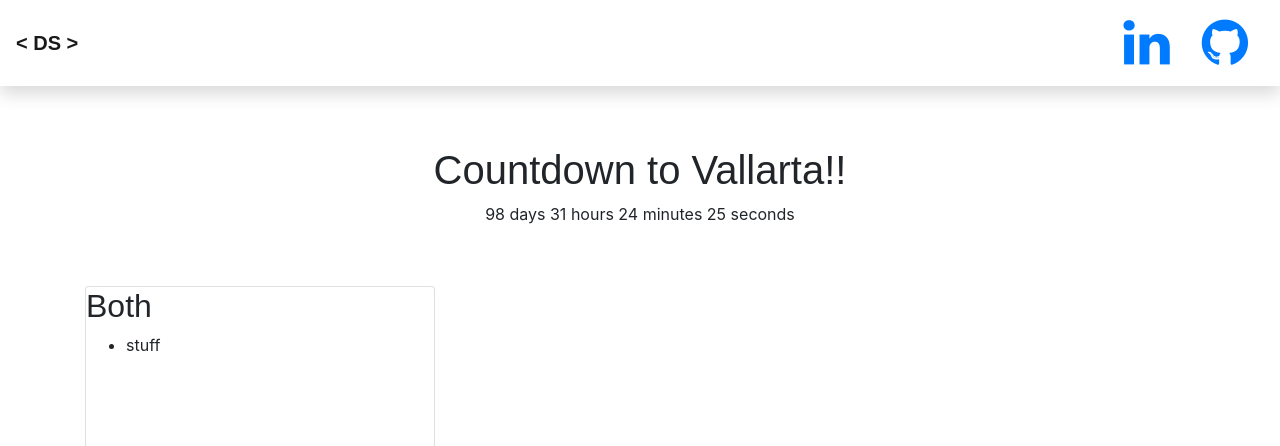
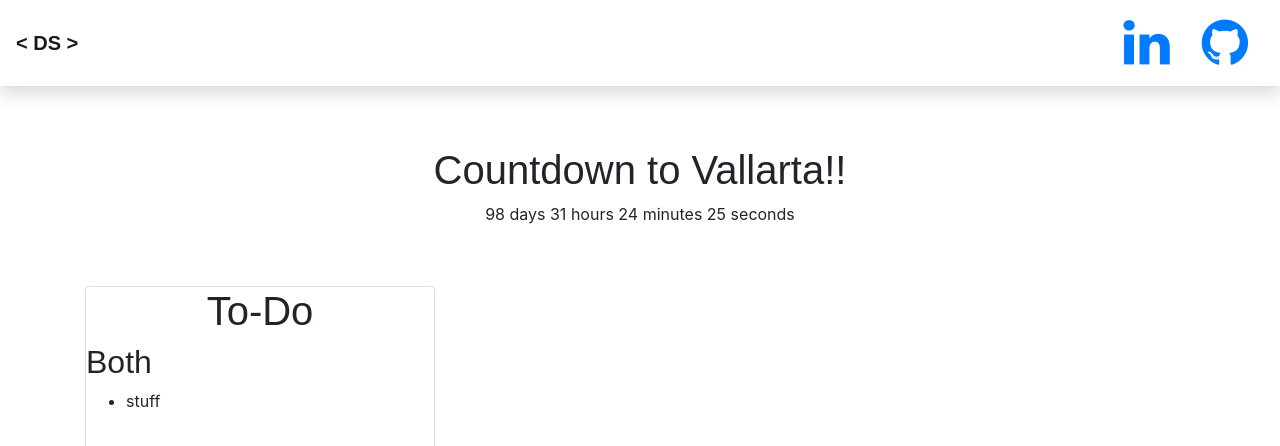
Before and after one commit to Bigshmow/Vacation-Countdown, a React (Create React App) app in the folder client/: page / in a window 1280 px wide. Shown: the top 446 px of the page. Built offline with nearby package versions, Linux system fonts and the light colour scheme; a web font is replaced by a local one.

Commit message:
added "To-Do" to the main card

```diff
--- a/client/src/components/Todocard.js
+++ b/client/src/components/Todocard.js
@@ -6,6 +6,7 @@ export const Todocard = (props) => {
     return (
         <Fragment>
             <Card className="todoCard">
+                <h1 className="text-center">To-Do</h1>
                 <h2>{props.name}</h2>
                 <ul>
                    <li>{props.list}</li>
```
